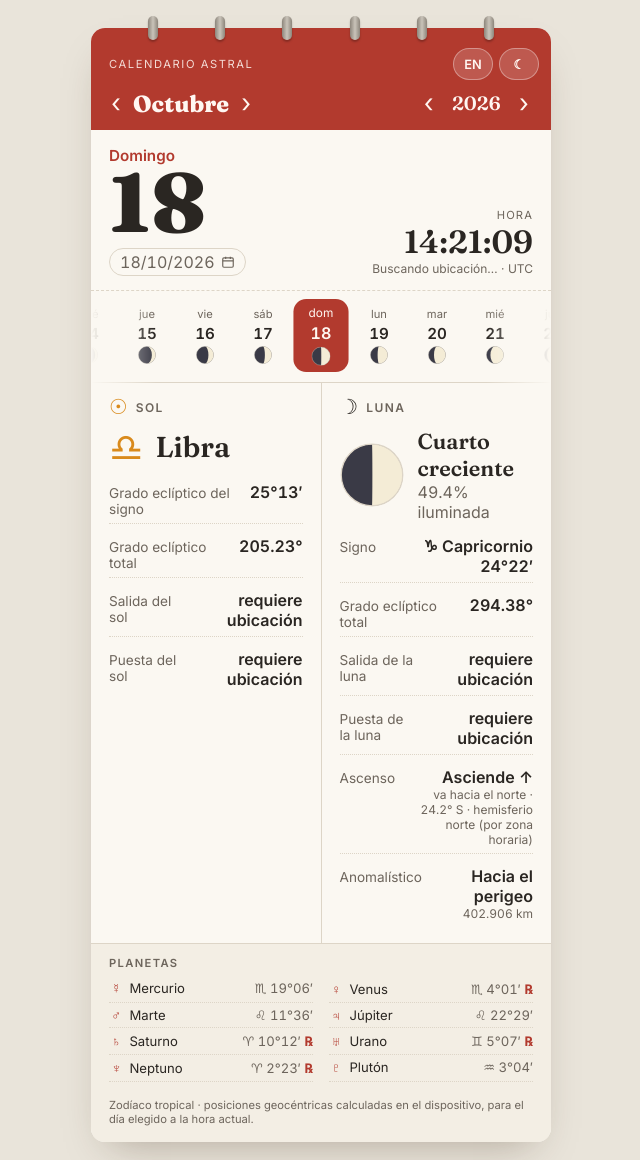
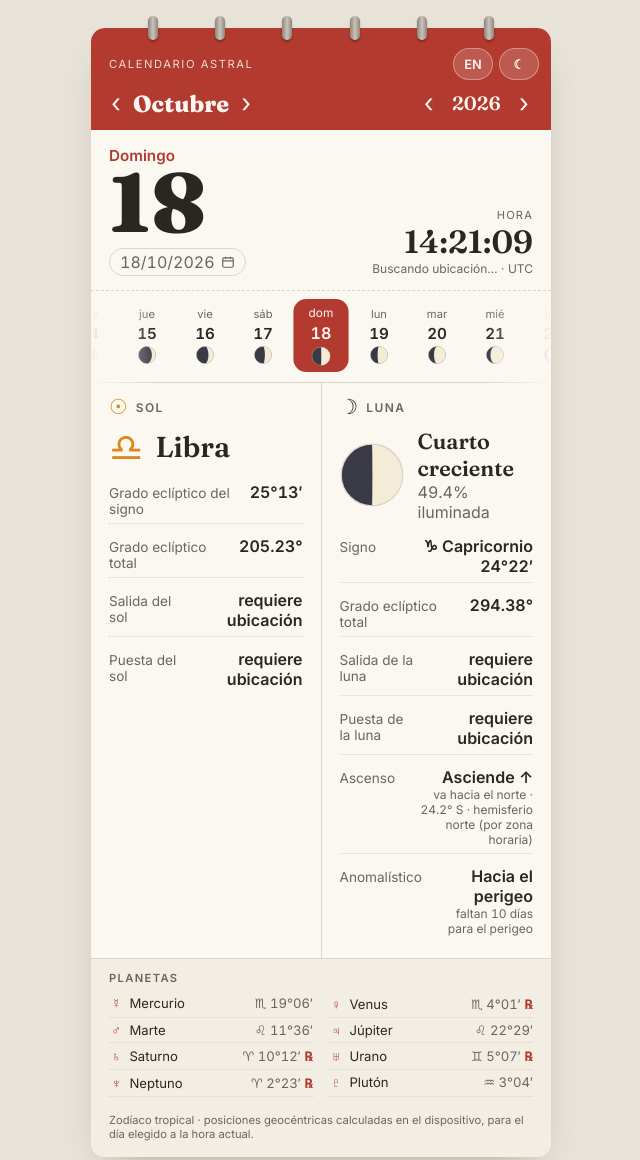
Before and after one commit to AndresBochi/calendario-astral, a plain HTML site: page index.html in a window 1280 px wide. Shown: the top 1160 px of the page, without its empty margins (319-959 px from the left). Drawn offline with Linux system fonts and the light colour scheme.

Commit message:
Show days until perigee/apogee instead of the Moon's distance
Co-Authored-By: Claude Opus 5.5 <noreply@anthropic.com>

```diff
--- a/app.js
+++ b/app.js
@@ -41,6 +41,9 @@ const T = {
     movingNorth: "va hacia el norte", movingSouth: "va hacia el sur",
     culminates: "culmina a", assumedNorth: "hemisferio norte (sin ubicación)",
     southByTz: "hemisferio sur (por zona horaria)", northByTz: "hemisferio norte (por zona horaria)",    toPerigee: "Hacia el perigeo", toApogee: "Hacia el apogeo",
+    untilApsis: (n, hours, perigee) =>
+      `${n === 1 ? "falta" : "faltan"} ${n} ${hours ? "h" : n === 1 ? "día" : "días"} ` +
+      `para el ${perigee ? "perigeo" : "apogeo"}`,
     illuminated: "iluminada",
     phases: ["Luna nueva", "Creciente", "Cuarto creciente", "Gibosa creciente",
              "Luna llena", "Gibosa menguante", "Cuarto menguante", "Menguante"],
@@ -60,6 +63,8 @@ const T = {
     movingNorth: "moving north", movingSouth: "moving south",
     culminates: "peaks at", assumedNorth: "northern hemisphere (no location)",
     southByTz: "southern hemisphere (from time zone)", northByTz: "northern hemisphere (from time zone)",    toPerigee: "Heading to perigee", toApogee: "Heading to apogee",
+    untilApsis: (n, hours, perigee) =>
+      `${n} ${hours ? "h" : n === 1 ? "day" : "days"} to ${perigee ? "perigee" : "apogee"}`,
     illuminated: "illuminated",
     phases: ["New Moon", "Waxing Crescent", "First Quarter", "Waxing Gibbous",
              "Full Moon", "Waning Gibbous", "Last Quarter", "Waning Crescent"],
@@ -338,9 +343,12 @@ function renderSky(date) {
   // Moon: anomalistic — is the next apsis a perigee or an apogee?
   const apsis = A.SearchLunarApsis(date);
   const toPerigee = apsis.kind === A.ApsisKind.Pericenter;
-  const distKm = A.GeoMoon(date).Length() * A.KM_PER_AU;
+  const daysLeft = (apsis.time.date - date) / 86400e3;
+  const left = daysLeft < 1
+    ? t("untilApsis")(Math.max(1, Math.round(daysLeft * 24)), true, toPerigee)
+    : t("untilApsis")(Math.floor(daysLeft), false, toPerigee);
   $("moonApsis").innerHTML = `${toPerigee ? t("toPerigee") : t("toApogee")}
-    <small>${Math.round(distKm).toLocaleString(locale())} km</small>`;
+    <small>${left}</small>`;
 
   // Planets (compact)
   const later = new Date(date.getTime() + 86400e3);
--- a/index.html
+++ b/index.html
@@ -7,7 +7,7 @@
   <title>Calendario Astral</title>
   <link rel="preconnect" href="https://fonts.googleapis.com">
   <link rel="stylesheet" href="https://fonts.googleapis.com/css2?family=Fraunces:opsz,wght@9..144,400;9..144,600;9..144,800&family=Inter:wght@400;500;600&display=swap">
-  <link rel="stylesheet" href="styles.css?v=7">
+  <link rel="stylesheet" href="styles.css?v=8">
 </head>
 <body>
   <main class="page">
@@ -105,6 +105,6 @@
   </main>
 
   <script src="vendor/astronomy.browser.min.js?v=2.1.19"></script>
-  <script src="app.js?v=7"></script>
+  <script src="app.js?v=8"></script>
 </body>
 </html>
```
Also changed, not shown: 1 other file.
